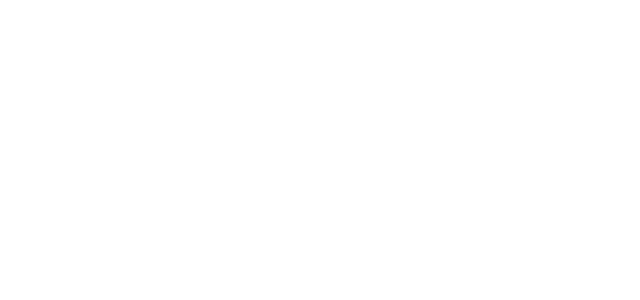
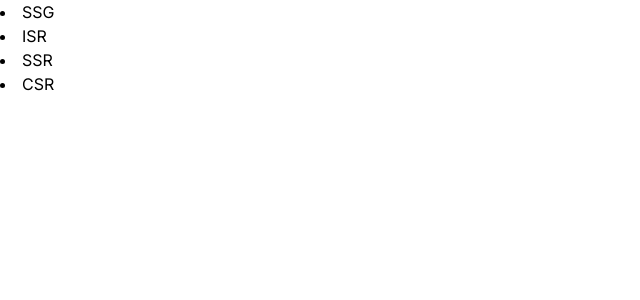
Before and after one commit to DecidedCard/Next.js-practice, a Next.js app: page / in a window 1280 px wide. Shown: the top 300 px of the page, without its empty margins (0-640 px from the left). Built offline with nearby package versions, Linux system fonts and the light colour scheme.

Commit message:
[feat] navigationbar 작성 및 SSG 작성

```diff
--- a/src/app/SSG/page.tsx
+++ b/src/app/SSG/page.tsx
@@ -1,7 +1,10 @@
+import { CatFactType } from "@/types";
 import React from "react";
 
-const SSGPage = () => {
-  return <div>SSGPage</div>;
+const SSGPage = async () => {
+  const response = await fetch(`https://catfact.ninja/fact`);
+  const result: CatFactType = await response.json();
+  return <div>{result.fact}</div>;
 };
 
 export default SSGPage;
--- a/src/app/layout.tsx
+++ b/src/app/layout.tsx
@@ -1,6 +1,7 @@
 import type { Metadata } from "next";
 import { Inter } from "next/font/google";
 import "./globals.css";
+import NavigationBar from "@/components/NavigationBar";
 
 const inter = Inter({ subsets: ["latin"] });
 
@@ -16,7 +17,10 @@ export default function RootLayout({
 }>) {
   return (
     <html lang="en">
-      <body className={inter.className}>{children}</body>
+      <body className={inter.className}>
+        <NavigationBar />
+        {children}
+      </body>
     </html>
   );
 }
--- /dev/null
+++ b/src/components/NavigationBar.tsx
@@ -0,0 +1,23 @@
+import Link from "next/link";
+import React from "react";
+
+const NavigationBar = () => {
+  return (
+    <nav>
+      <li>
+        <Link href={"/SSG"}>SSG</Link>
+      </li>
+      <li>
+        <Link href={"/ISR"}>ISR</Link>
+      </li>
+      <li>
+        <Link href={"/SSR"}>SSR</Link>
+      </li>
+      <li>
+        <Link href={"/CSR"}>CSR</Link>
+      </li>
+    </nav>
+  );
+};
+
+export default NavigationBar;
--- /dev/null
+++ b/src/types/index.ts
@@ -0,0 +1,4 @@
+export interface CatFactType {
+  fact: string;
+  length: number;
+}
```
